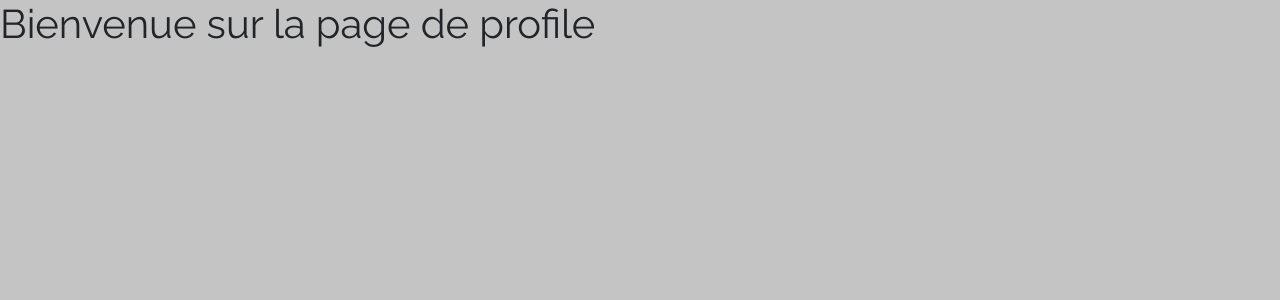
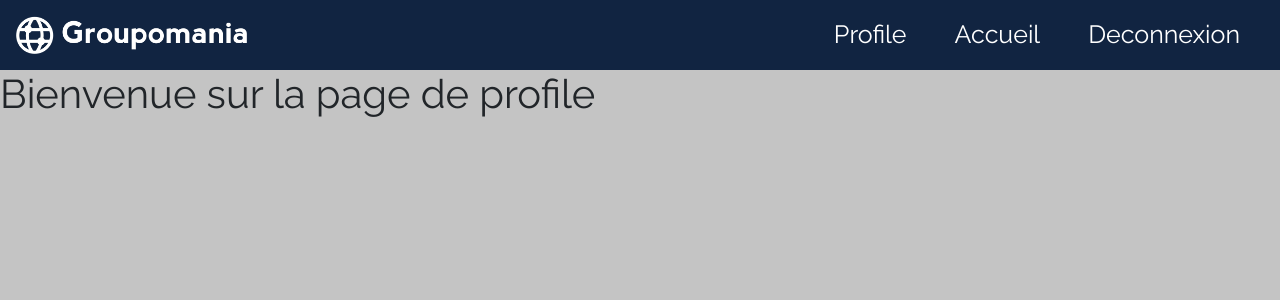
Before and after one commit to CrysW/Sebastien_Dazas_7_01052022, a Vue app in the folder frontend/: page /profile in a window 1280 px wide. Shown: the top 300 px of the page. Built offline with nearby package versions, Linux system fonts and the light colour scheme.

Commit message:
Mise en place de 'HeaderComponent' dans 'HomePageView' et 'ProfilView' + mise en place de la fonction 'logout' pour déconnecter l'utilisateur

```diff
--- a/frontend/public/index.html
+++ b/frontend/public/index.html
@@ -23,5 +23,23 @@
   </head>
   <body>
     <div id="app"></div>
+    <!-- Lien CDN vers JQuery -->
+    <script
+      src="https://code.jquery.com/jquery-3.2.1.slim.min.js"
+      integrity="sha384-KJ3o2DKtIkvYIK3UENzmM7KCkRr/rE9/Qpg6aAZGJwFDMVNA/GpGFF93hXpG5KkN"
+      crossorigin="anonymous"
+    ></script>
+    <!-- Lien CDN vers Popper -->
+    <script
+      src="https://cdn.jsdelivr.net/npm/popper.js@1.12.9/dist/umd/popper.min.js"
+      integrity="sha384-ApNbgh9B+Y1QKtv3Rn7W3mgPxhU9K/ScQsAP7hUibX39j7fakFPskvXusvfa0b4Q"
+      crossorigin="anonymous"
+    ></script>
+    <!-- Lien CDN vers Bootstrap -->
+    <script
+      src="https://cdn.jsdelivr.net/npm/bootstrap@4.0.0/dist/js/bootstrap.min.js"
+      integrity="sha384-JZR6Spejh4U02d8jOt6vLEHfe/JQGiRRSQQxSfFWpi1MquVdAyjUar5+76PVCmYl"
+      crossorigin="anonymous"
+    ></script>
   </body>
 </html>
--- /dev/null
+++ b/frontend/src/components/HeaderComponent.vue
@@ -0,0 +1,84 @@
+<template>
+  <nav class="navbar navbar-expand-lg navbar-dark perso-navbar">
+    <!-- Logo et nom de l'entreprise -->
+    <img
+      class="navbar-brand"
+      src="../assets/logo-groupomania.png"
+      alt="logo"
+      width=""
+      height="50px"
+    />
+    <!-- Bouton 'hamburger' pour la navigation sur les écrans plus petits -->
+    <button
+      class="navbar-toggler"
+      type="button"
+      data-toggle="collapse"
+      data-target="#navbarSupportedContent"
+      aria-controls="navbarSupportedContent"
+      aria-expanded="false"
+      aria-label="Toggle navigation"
+    >
+      <span class="navbar-toggler-icon"></span>
+    </button>
+    <!-- Barre de navigation -->
+    <div class="collapse navbar-collapse" id="navbarSupportedContent">
+      <ul class="navbar-nav ml-auto">
+        <li class="nav-item mx-3">
+          <router-link class="nav-link text-white" to="/profile"
+            >Profile</router-link
+          >
+        </li>
+        <li class="nav-item mx-3">
+          <router-link class="nav-link text-white" to="/homepage"
+            >Accueil</router-link
+          >
+        </li>
+        <li class="nav-item mx-3">
+          <a v-on:click="logout()" class="nav-link text-white" to="/"
+            >Deconnexion</a
+          >
+        </li>
+      </ul>
+    </div>
+  </nav>
+</template>
+
+<script>
+// EXPORT(S)
+export default {
+  methods: {
+    // Fonction qui permet de deconnecter l'utilisateur
+    logout: function () {
+      // Affichage du contenu du localStorage dans la console
+      console.log("---> Contenu du localStorage avant suppression");
+      console.log(localStorage);
+      // Suppression des données de l'utilisateur dans le localStorage
+      localStorage.clear();
+      // Affichage du contenu du localStorage dans la console
+      console.log("---> Contenu du localStorage après suppression");
+      console.log(localStorage);
+      // Navigation vers la page de connexion/inscription
+      this.$router.push("/");
+    },
+  },
+};
+</script>
+
+<style lang="scss" scoped>
+// Style de la barre de navigation
+.perso-navbar {
+  background: #112441;
+}
+// Style pour la taille de police de caractères des liens
+.nav-link {
+  font-size: 25px;
+}
+// Style pour le curseur des liens dans la barre de navigation
+a {
+  cursor: pointer;
+}
+// Style pour le survole des liens dans la barre de navigation
+.nav-link:hover {
+  color: #d1515a !important;
+}
+</style>
--- a/frontend/src/views/HomePageView.vue
+++ b/frontend/src/views/HomePageView.vue
@@ -1,13 +1,20 @@
 <template>
   <div>
+    <Header />
     <h1>Bienvenue sur la page d'accueil</h1>
   </div>
 </template>
 
 <script>
+// IMPORT(S)
+import Header from "../components/HeaderComponent.vue"; // Importation du composant "HeaderComponent"
+
+// EXPORT(S)
 export default {
   name: "HomePage",
-  components: {},
+  components: {
+    Header,
+  },
 };
 </script>
 
--- a/frontend/src/views/ProfileView.vue
+++ b/frontend/src/views/ProfileView.vue
@@ -1,13 +1,20 @@
 <template>
   <div>
+    <Header />
     <h1>Bienvenue sur la page de profile</h1>
   </div>
 </template>
 
 <script>
+// IMPORT(S)
+import Header from "../components/HeaderComponent.vue"; // Importation du composant "HeaderComponent"
+
+// EXPORT(S)
 export default {
   name: "ProfileView",
-  components: {},
+  components: {
+    Header,
+  },
 };
 </script>
 
```
